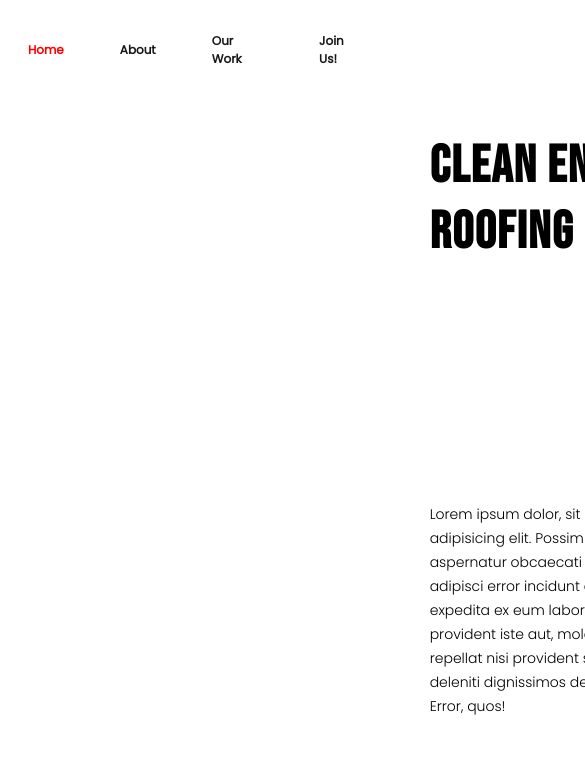
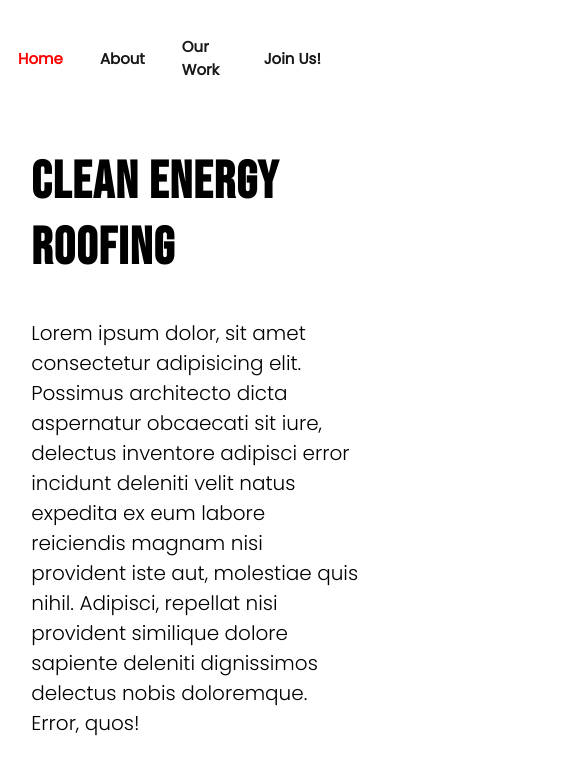
Before and after one commit to eric-santosCEA/page-transitions-react-pwa, a React (Create React App) app: page / in a window 390 px wide. Shown: the top 774 px of the page, 585 px wide, since content can reach past the window. Built offline with nearby package versions, Linux system fonts and the light colour scheme.

Commit message:
added more media queries

```diff
--- a/src/App.css
+++ b/src/App.css
@@ -16,7 +16,7 @@
 
 @media (max-width: 360px) {
   .header {
-    width: 615px;
+    width: 327.5px;
     display: -webkit-box;
     display: -ms-flexbox;
     display: flex;
@@ -24,6 +24,25 @@
         -ms-flex-pack: justify;
             justify-content: space-between;
     margin: 1rem 1rem;
+  }
+}
+
+@media (min-width: 361px) and (max-width: 425px) {
+  .header {
+    width: 327.5px;
+    display: -webkit-box;
+    display: -ms-flexbox;
+    display: flex;
+    -webkit-box-pack: justify;
+        -ms-flex-pack: justify;
+            justify-content: space-between;
+    margin: 0.5rem;
+  }
+}
+
+@media (min-width: 769px) and (max-width: 1365px) {
+  .header {
+    border: 10px solid blue;
   }
 }
 
@@ -38,7 +57,29 @@
 
 @media (max-width: 360px) {
   .header a {
-    font-size: 25px;
+    width: 310px;
+    display: -webkit-box;
+    display: -ms-flexbox;
+    display: flex;
+    -webkit-box-pack: justify;
+        -ms-flex-pack: justify;
+            justify-content: space-between;
+    margin: 10px;
+    font-size: 15px;
+  }
+}
+
+@media (min-width: 361px) and (max-width: 425px) {
+  .header a {
+    width: 327.5px;
+    display: -webkit-box;
+    display: -ms-flexbox;
+    display: flex;
+    -webkit-box-pack: justify;
+        -ms-flex-pack: justify;
+            justify-content: space-between;
+    margin: 10px;
+    font-size: 15px;
   }
 }
 
@@ -58,7 +99,14 @@
 @media (max-width: 360px) {
   .container {
     min-width: 0;
-    width: 615px;
+    width: 300px;
+  }
+}
+
+@media (min-width: 361px) and (max-width: 425px) {
+  .container {
+    min-width: 0;
+    width: 327.5px;
   }
 }
 
@@ -79,22 +127,6 @@
           justify-content: center;
 }
 
-@media (max-width: 360px) {
-  .container .page .inner {
-    width: 615px;
-    -webkit-box-pack: center;
-        -ms-flex-pack: center;
-            justify-content: center;
-    -webkit-box-align: center;
-        -ms-flex-align: center;
-            align-items: center;
-    -webkit-box-orient: vertical;
-    -webkit-box-direction: normal;
-        -ms-flex-flow: column;
-            flex-flow: column;
-  }
-}
-
 .container .page .inner h1 {
   font-family: "Bebas Neue";
   font-size: 52px;
@@ -106,26 +138,32 @@
   height: 66px;
 }
 
-@media (max-width: 360px) {
-  .container .page .inner h1 .line-wrap {
-    width: 615px;
-  }
-}
-
 .container .page .inner p {
   font-family: "Poppins";
   margin-top: 200px;
   width: 340px;
   font-weight: 300;
   line-height: 24px;
-  font-size: 14px;
+  font-size: 24px;
 }
 
 @media (max-width: 360px) {
   .container .page .inner p {
-    line-height: 45px;
-    font-size: 52px;
-    width: 615px;
+    padding: 0;
+    margin: 0;
+    line-height: 30px;
+    font-size: 20px;
+    width: 327.5px;
+  }
+}
+
+@media (min-width: 361px) and (max-width: 425px) {
+  .container .page .inner p {
+    padding: 0;
+    margin: 0;
+    line-height: 30px;
+    font-size: 20px;
+    width: 327.5px;
   }
 }
 
--- a/src/App.scss
+++ b/src/App.scss
@@ -6,10 +6,20 @@
   align-items: center;
   height: 100px;
   @include media("<=phone") {
-    width: 615px;
+    width: 327.5px;
     display: flex;
     justify-content: space-between;
     margin: 1rem 1rem;
+  }
+  @include media(">phone", "<=425px") {
+    width: 327.5px;
+    display: flex;
+    justify-content: space-between;
+    margin: 0.5rem;
+  }
+  //todo
+  @include media(">tablet", "<desktop") {
+    border: 10px solid blue;
   }
 
   a {
@@ -20,7 +30,18 @@
     font-weight: 600;
     font-family: "Poppins";
     @include media("<=phone") {
-      font-size: 25px;
+      width: 310px;
+      display: flex;
+      justify-content: space-between;
+      margin: 10px;
+      font-size: 15px;
+    }
+    @include media(">phone", "<=425px") {
+      width: 327.5px;
+      display: flex;
+      justify-content: space-between;
+      margin: 10px;
+      font-size: 15px;
     }
   }
 }
@@ -34,7 +55,11 @@
   justify-content: center;
   @include media("<=phone") {
     min-width: 0;
-    width: 615px;
+    width: 300px;
+  }
+  @include media(">phone", "<=425px") {
+    min-width: 0;
+    width: 327.5px;
   }
   .page {
     position: absolute;
@@ -42,12 +67,6 @@
       display: flex;
       flex-flow: column;
       justify-content: center;
-      @include media("<=phone") {
-        width: 615px;
-        justify-content: center;
-        align-items: center;
-        flex-flow: column;
-      }
       h1 {
         font-family: "Bebas Neue";
         font-size: 52px;
@@ -56,7 +75,6 @@
           overflow: hidden;
           height: 66px;
           @include media("<=phone") {
-            width: 615px;
           }
         }
       }
@@ -66,11 +84,20 @@
         width: 340px;
         font-weight: 300;
         line-height: 24px;
-        font-size: 14px;
+        font-size: 24px;
         @include media("<=phone") {
-          line-height: 45px;
-          font-size: 52px;
-          width: 615px;
+          padding: 0;
+          margin: 0;
+          line-height: 30px;
+          font-size: 20px;
+          width: 327.5px;
+        }
+        @include media(">phone", "<=425px") {
+          padding: 0;
+          margin: 0;
+          line-height: 30px;
+          font-size: 20px;
+          width: 327.5px;
         }
       }
     }
@@ -92,29 +119,3 @@
   opacity: 0;
   transition: opacity 400ms;
 }
-
-// @media screen and (max-width: 799px) {
-//   .header {
-//     width: fit-content;
-//     display: flex;
-//     flex-flow: row;
-//     align-items: center;
-//     a {
-//       margin: 15rem 4rem;
-//       font-size: 20px;
-//     }
-//   }
-//   .container {
-//     max-width: 799px;
-//     .page {
-//       .inner {
-//         position: absolute;
-//         right: 15px;
-//         h1 {
-//         }
-//         p {
-//         }
-//       }
-//     }
-//   }
-// }
```
Also changed, not shown: 1 other file (tests, documents, lock files or other folders).
